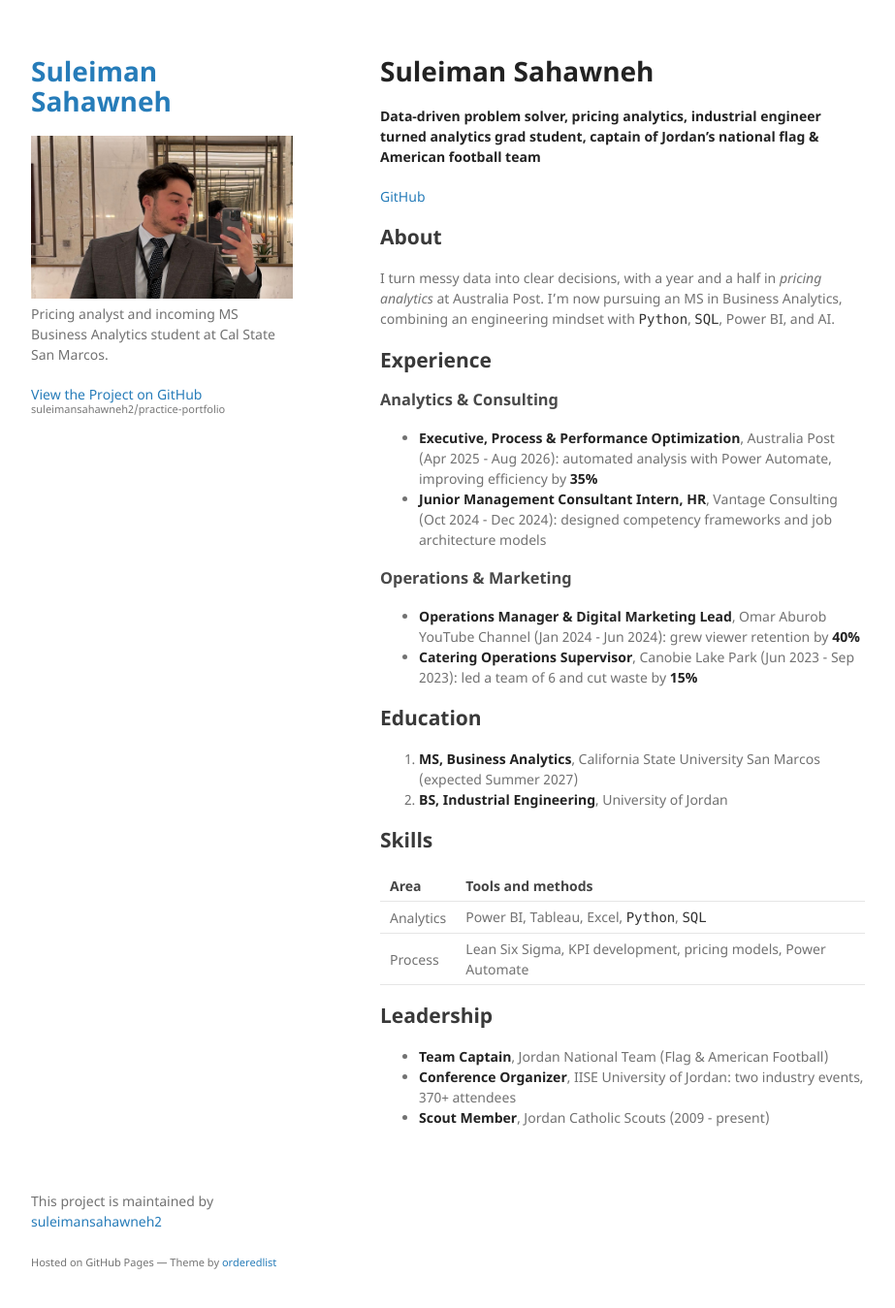
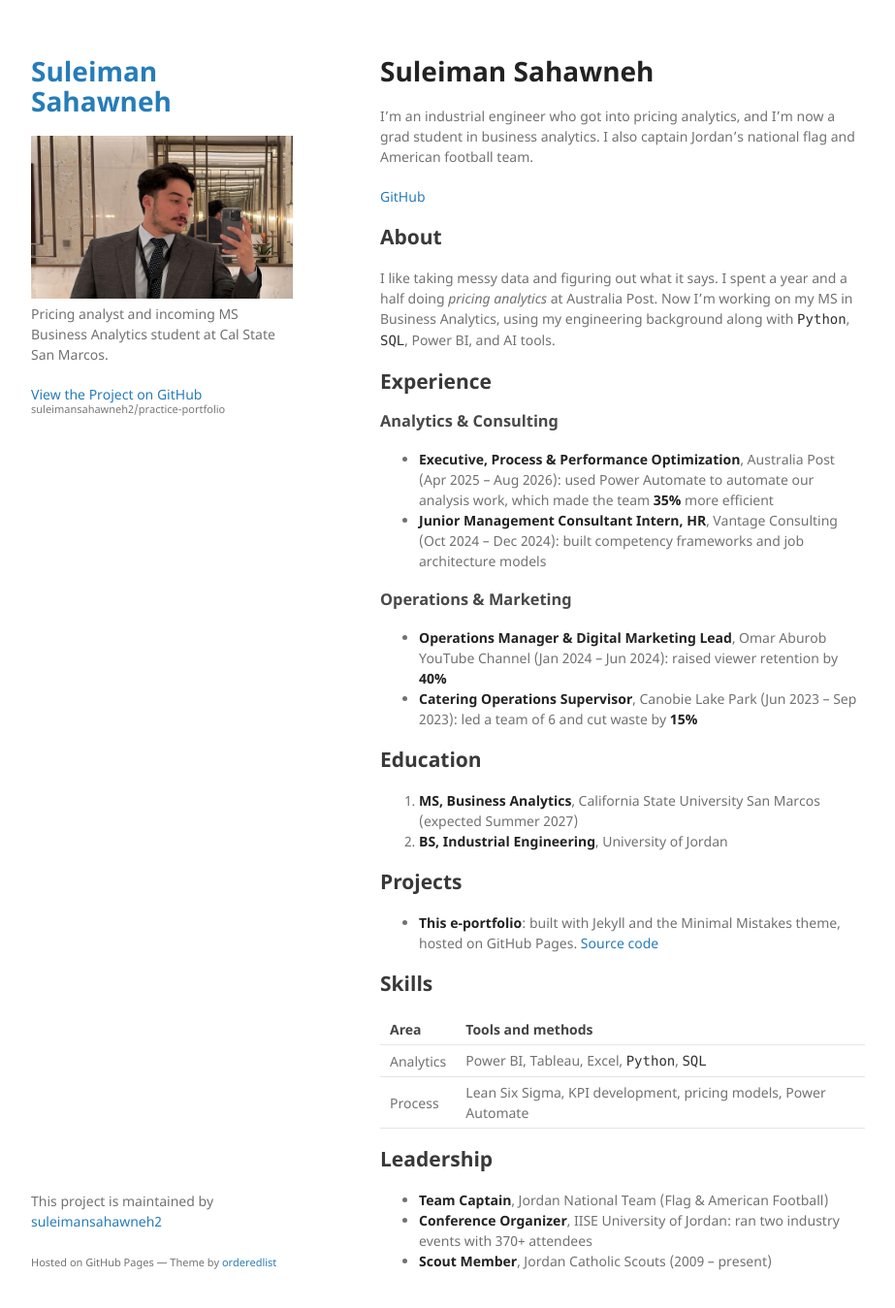
Before and after one commit to suleimansahawneh2/practice-portfolio, a Jekyll site: the page built from index.md, in a window 1280 px wide and 1381 px high. Shown: the top 1349 px of the window at 97% size, without its empty margins (178-1101 px from the left). Built offline with Jekyll 4.4.1, drawn with Linux system fonts in a browser that asks for light colours; our own code applies the rules of GitHub Pages for plain Markdown files.

Commit message:
Resume page on the minimal theme

```diff
--- a/index.md
+++ b/index.md
@@ -4,30 +4,34 @@ layout: default
 
 # Suleiman Sahawneh
 
-**Data-driven problem solver, pricing analytics, industrial engineer turned analytics grad student, captain of Jordan's national flag & American football team**
+I'm an industrial engineer who got into pricing analytics, and I'm now a grad student in business analytics. I also captain Jordan's national flag and American football team.
 
 [GitHub](https://github.com/suleimansahawneh2)
 
 ## About
 
-I turn messy data into clear decisions, with a year and a half in *pricing analytics* at Australia Post. I'm now pursuing an MS in Business Analytics, combining an engineering mindset with `Python`, `SQL`, Power BI, and AI.
+I like taking messy data and figuring out what it says. I spent a year and a half doing *pricing analytics* at Australia Post. Now I'm working on my MS in Business Analytics, using my engineering background along with `Python`, `SQL`, Power BI, and AI tools.
 
 ## Experience
 
 ### Analytics & Consulting
 
-- **Executive, Process & Performance Optimization**, Australia Post (Apr 2025 - Aug 2026): automated analysis with Power Automate, improving efficiency by **35%**
-- **Junior Management Consultant Intern, HR**, Vantage Consulting (Oct 2024 - Dec 2024): designed competency frameworks and job architecture models
+- **Executive, Process & Performance Optimization**, Australia Post (Apr 2025 – Aug 2026): used Power Automate to automate our analysis work, which made the team **35%** more efficient
+- **Junior Management Consultant Intern, HR**, Vantage Consulting (Oct 2024 – Dec 2024): built competency frameworks and job architecture models
 
 ### Operations & Marketing
 
-- **Operations Manager & Digital Marketing Lead**, Omar Aburob YouTube Channel (Jan 2024 - Jun 2024): grew viewer retention by **40%**
-- **Catering Operations Supervisor**, Canobie Lake Park (Jun 2023 - Sep 2023): led a team of 6 and cut waste by **15%**
+- **Operations Manager & Digital Marketing Lead**, Omar Aburob YouTube Channel (Jan 2024 – Jun 2024): raised viewer retention by **40%**
+- **Catering Operations Supervisor**, Canobie Lake Park (Jun 2023 – Sep 2023): led a team of 6 and cut waste by **15%**
 
 ## Education
 
 1. **MS, Business Analytics**, California State University San Marcos (expected Summer 2027)
 2. **BS, Industrial Engineering**, University of Jordan
+
+## Projects
+
+- **This e-portfolio**: built with Jekyll and the Minimal Mistakes theme, hosted on GitHub Pages. [Source code](https://github.com/suleimansahawneh2/practice-portfolio)
 
 ## Skills
 
@@ -39,5 +43,5 @@ I turn messy data into clear decisions, with a year and a half in *pricing analy
 ## Leadership
 
 - **Team Captain**, Jordan National Team (Flag & American Football)
-- **Conference Organizer**, IISE University of Jordan: two industry events, 370+ attendees
-- **Scout Member**, Jordan Catholic Scouts (2009 - present)
+- **Conference Organizer**, IISE University of Jordan: ran two industry events with 370+ attendees
+- **Scout Member**, Jordan Catholic Scouts (2009 – present)
```
